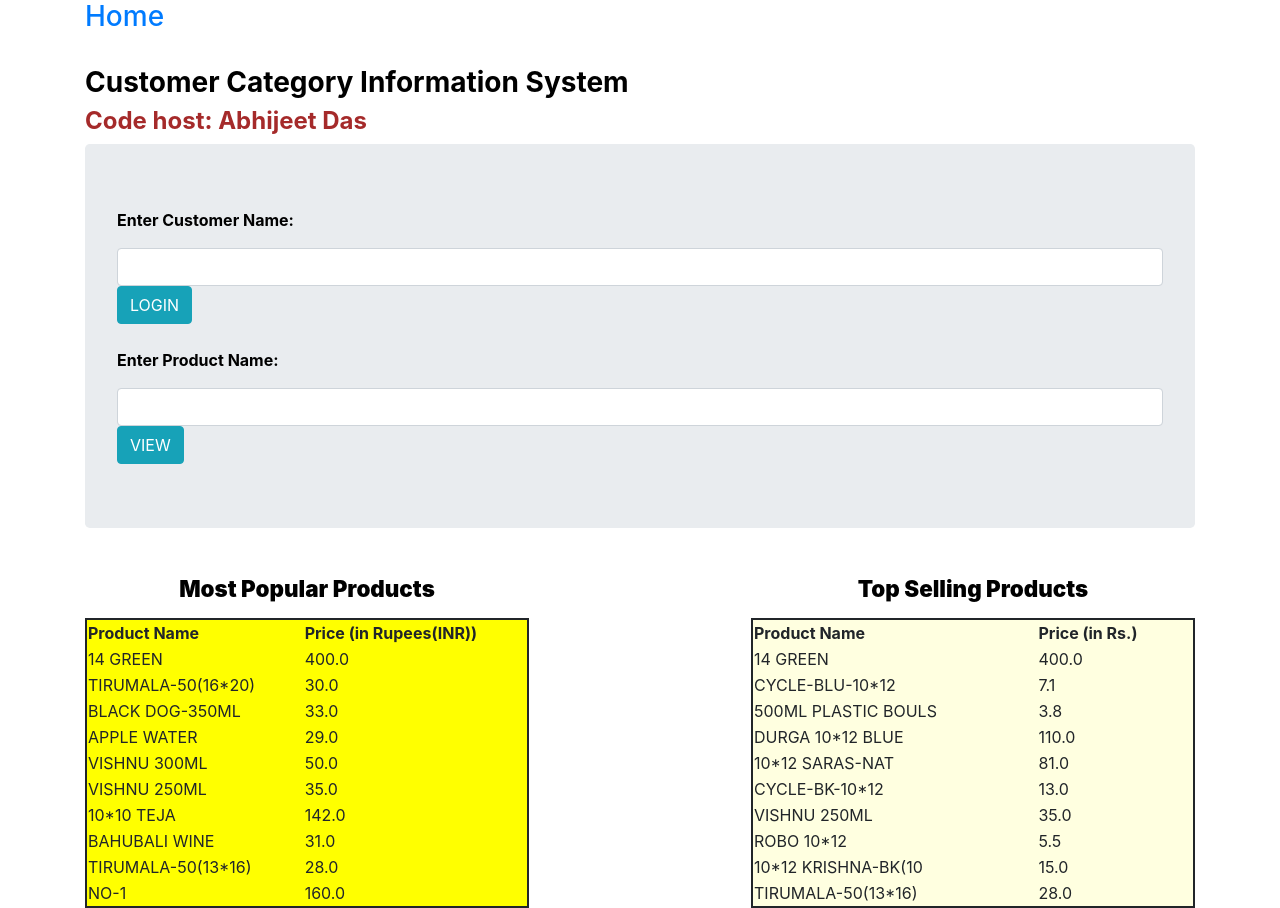
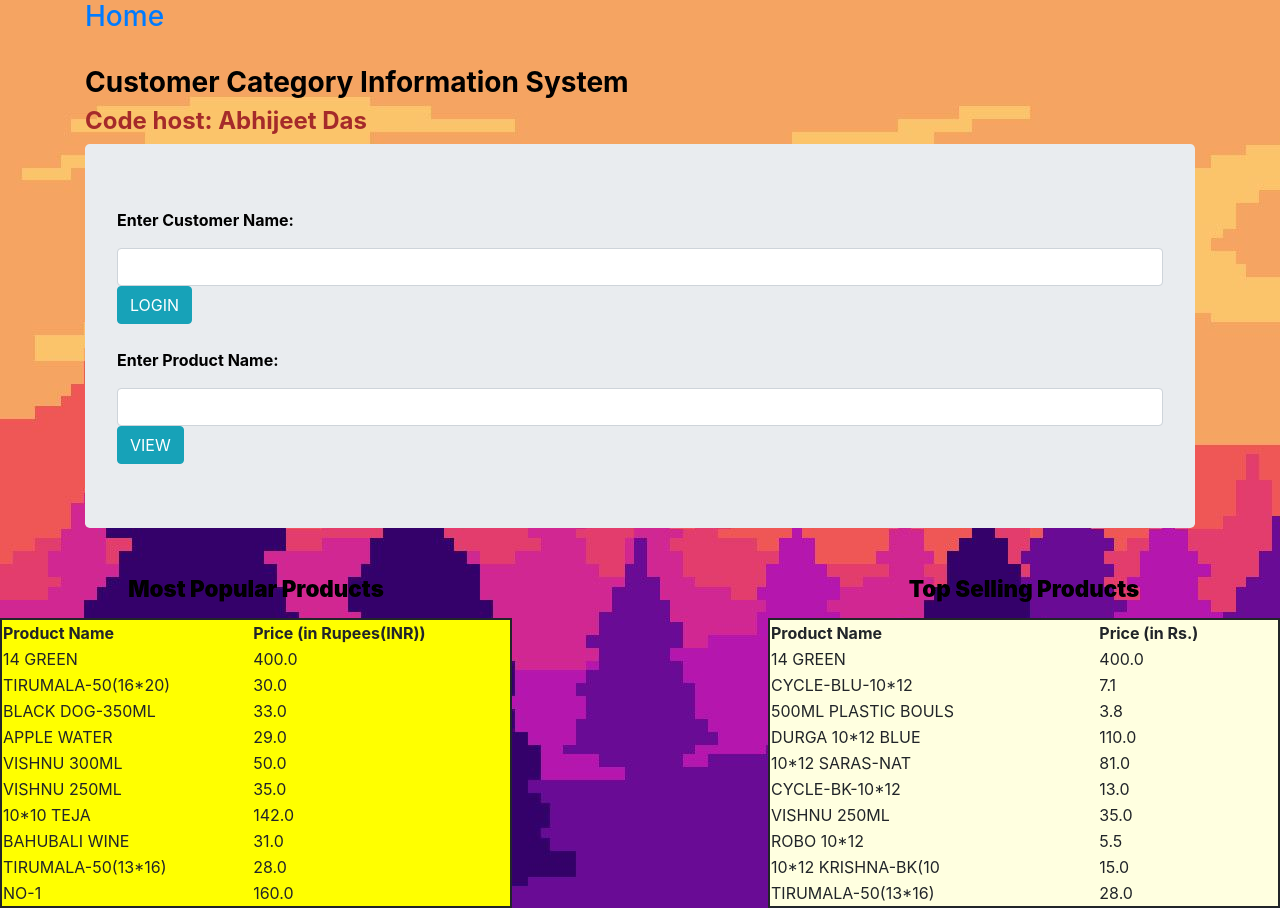
Before and after one commit to abhijeetdaspublic/product-recommendation-web, a Flask app: template templates/home.html in a window 1280 px wide. Run offline with Flask 2, Linux system fonts and the light colour scheme; the template is opened without the code that fills it, so the values that code supplies are empty; parts of the project's set-up code (start-up, migrations or seed data) failed here and were passed over; some libraries are stand-ins or nearby versions.

Commit message:
Update home.html

```diff
--- a/templates/home.html
+++ b/templates/home.html
@@ -2,13 +2,16 @@
 
 {% block content %}
 
-<!--
+
 <style>
 body {
   background-image: url('https://raw.githubusercontent.com/abhijeetdaspublic/product-recommendation-web/main/templates/homepage.jpg');
 }
+
+.containermod {
+        background-color: yellow;
+    }
 </style>
--->
 
 <br>
 
@@ -37,7 +40,7 @@ body {
   </div>
 </div>
 
-<div class="container">
+<div class="containermod">
   {% include 'mostpopulartable.html' %}
   {% include 'topselltable.html' %}
 </div>
```
